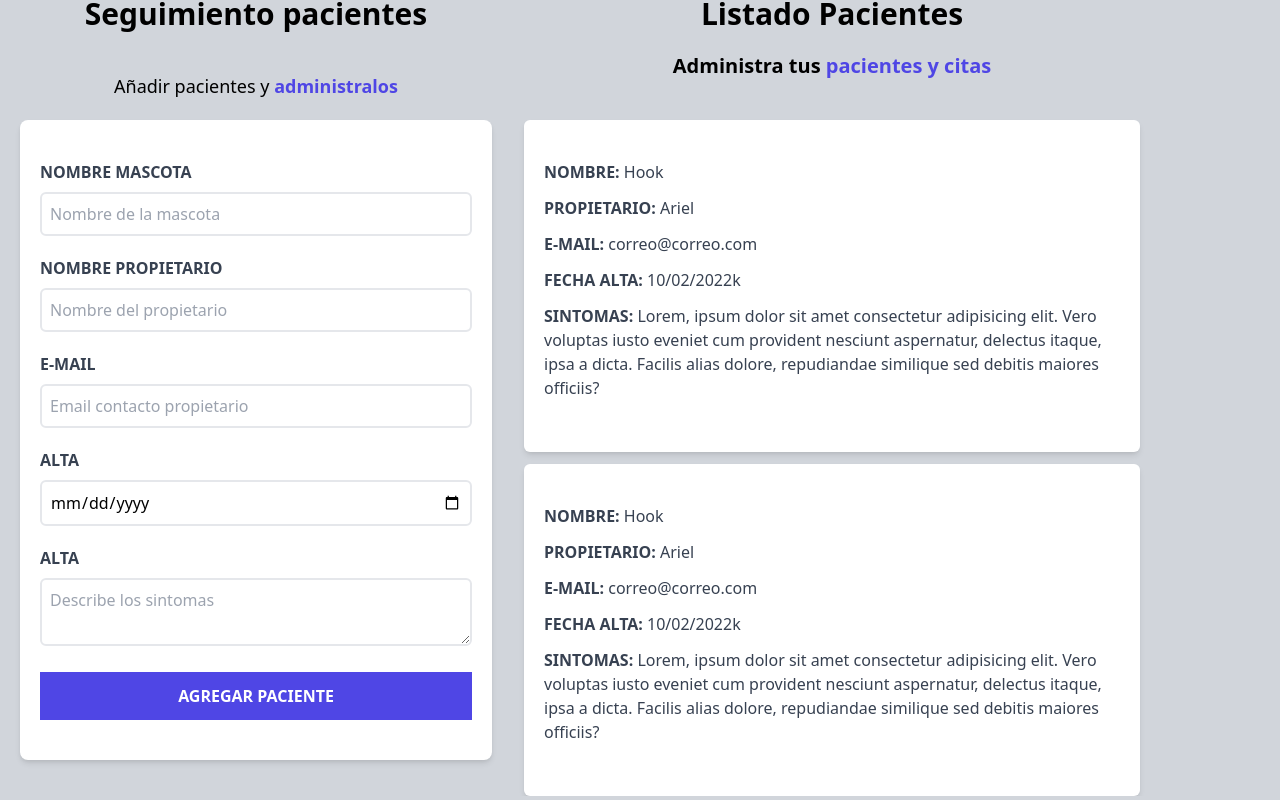
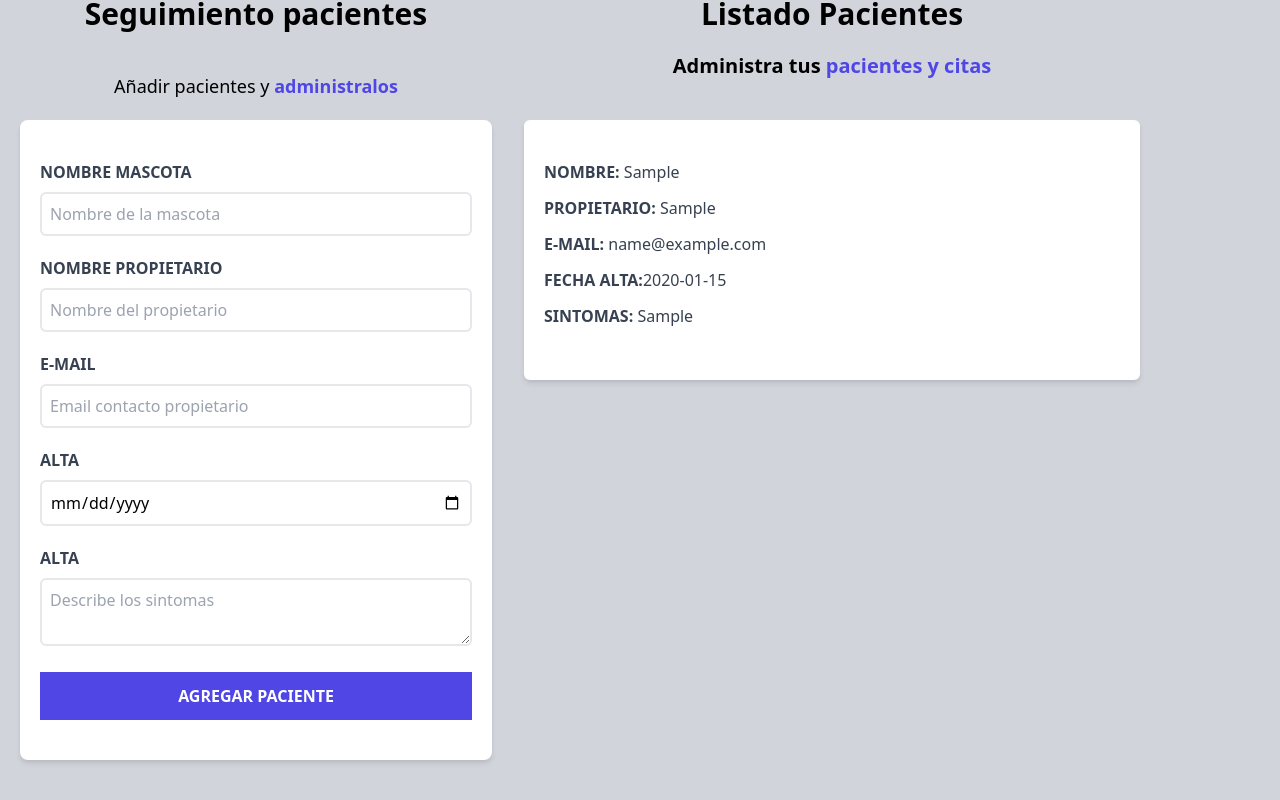
Before and after one commit to arielkarlen/Administrador-de-pacientes, a React (Vite) app: page / in a window 1280 px wide. Both pictures are taken after typing "Sample", "Sample", "name@example.com", "2020-01-15", "Sample" into the empty fields and a click on the input "Agregar paciente". Shown: the part 180-980 px from the top of the page. Built offline with nearby package versions, Linux system fonts and the light colour scheme.

Commit message:
Hasta video 77

```diff
--- a/src/App.jsx
+++ b/src/App.jsx
@@ -20,7 +20,9 @@ function App() {
         setPacientes={setPacientes}
 
         />
-        <ListadoPacientes />
+        <ListadoPacientes
+        pacientes={pacientes}
+        />
       </div>
     </div>
   )
--- a/src/components/Formulario.jsx
+++ b/src/components/Formulario.jsx
@@ -10,6 +10,14 @@ function Formulario({pacientes, setPacientes}) {
     const [sintomas, setSintomas] = useState('');
 
     const [error, setError] = useState(false);
+
+    const generarId = () => {
+
+        const random = Math.random().toString(36).substring(2);
+        const fecha = Date.now().toString(36);
+
+        return fecha + random
+    }
 
     const handleSubmit = (e) => {
         e.preventDefault();
@@ -27,7 +35,8 @@ function Formulario({pacientes, setPacientes}) {
         propietario,
         email,
         fecha,
-        sintomas
+        sintomas,
+        id: generarId()
        }
        setPacientes([...pacientes, objetoPaciente])
 
--- a/src/components/ListadoPacientes.jsx
+++ b/src/components/ListadoPacientes.jsx
@@ -3,17 +3,38 @@ import Paciente from "./Paciente";
 
 
 
-function ListadoPacientes() {
+const ListadoPacientes = ({pacientes}) => {
+
+    console.log()
     return(
         <div className="md:w-1/2 lg:w3/5 md:h-screen overflow-y-scroll">
+
+            {pacientes && pacientes.length ? (
+                <>
             <h2 className="font-black text-3xl text-center ">Listado Pacientes</h2>
             <p className="font-bold text-xl mb-10 mt-5 text-center">Administra tus <span className="text-indigo-600 ">pacientes y citas</span></p>
-            <Paciente />
-            <Paciente />
-            <Paciente />
-            <Paciente />
-            <Paciente />
-            <Paciente />
+            {pacientes.map( paciente => (
+            <Paciente
+             key={paciente.id}
+             paciente={paciente}
+            />
+
+            ))}
+
+         </>
+            ) : (
+
+                <>
+
+                <h2 className="font-black text-3xl text-center ">No hay pacientes</h2>
+            <p className="font-bold text-xl mb-10 mt-5 text-center">Comienza agregando pacientes <span className="text-indigo-600 ">y apareceran</span></p>
+
+
+                </>
+            )}
+
+
+
         </div>
     )
 }
--- a/src/components/Paciente.jsx
+++ b/src/components/Paciente.jsx
@@ -1,13 +1,13 @@
-const Paciente = () => {
+const Paciente = ({paciente}) => {
 
 
     return (
         <div className="m-3 bg-white shadow-md px-5 py-10 rounded-md">
-                <p className="font-bold mb-3 text-gray-700 uppercase">Nombre:<span className="font-normal normal-case"> Hook</span></p>
-                <p className="font-bold mb-3 text-gray-700 uppercase">Propietario:<span className="font-normal normal-case"> Ariel</span></p>
-                <p className="font-bold mb-3 text-gray-700 uppercase">E-mail:<span className="font-normal normal-case"> correo@correo.com</span></p>
-                <p className="font-bold mb-3 text-gray-700 uppercase">Fecha Alta:<span className="font-normal normal-case"> 10/02/2022k</span></p>
-                <p className="font-bold mb-3 text-gray-700 uppercase">Sintomas:<span className="font-normal normal-case"> Lorem, ipsum dolor sit amet consectetur adipisicing elit. Vero voluptas iusto eveniet cum provident nesciunt aspernatur, delectus itaque, ipsa a dicta. Facilis alias dolore, repudiandae similique sed debitis maiores officiis?</span></p>
+                <p className="font-bold mb-3 text-gray-700 uppercase">Nombre:<span className="font-normal normal-case"> {paciente.nombre}</span></p>
+                <p className="font-bold mb-3 text-gray-700 uppercase">Propietario:<span className="font-normal normal-case"> {paciente.propietario}</span></p>
+                <p className="font-bold mb-3 text-gray-700 uppercase">E-mail:<span className="font-normal normal-case"> {paciente.email}</span></p>
+                <p className="font-bold mb-3 text-gray-700 uppercase">Fecha Alta:<span className="font-normal normal-case">{paciente.fecha}</span></p>
+                <p className="font-bold mb-3 text-gray-700 uppercase">Sintomas:<span className="font-normal normal-case"> {paciente.sintomas}</span></p>
             </div>
     )
 
```
